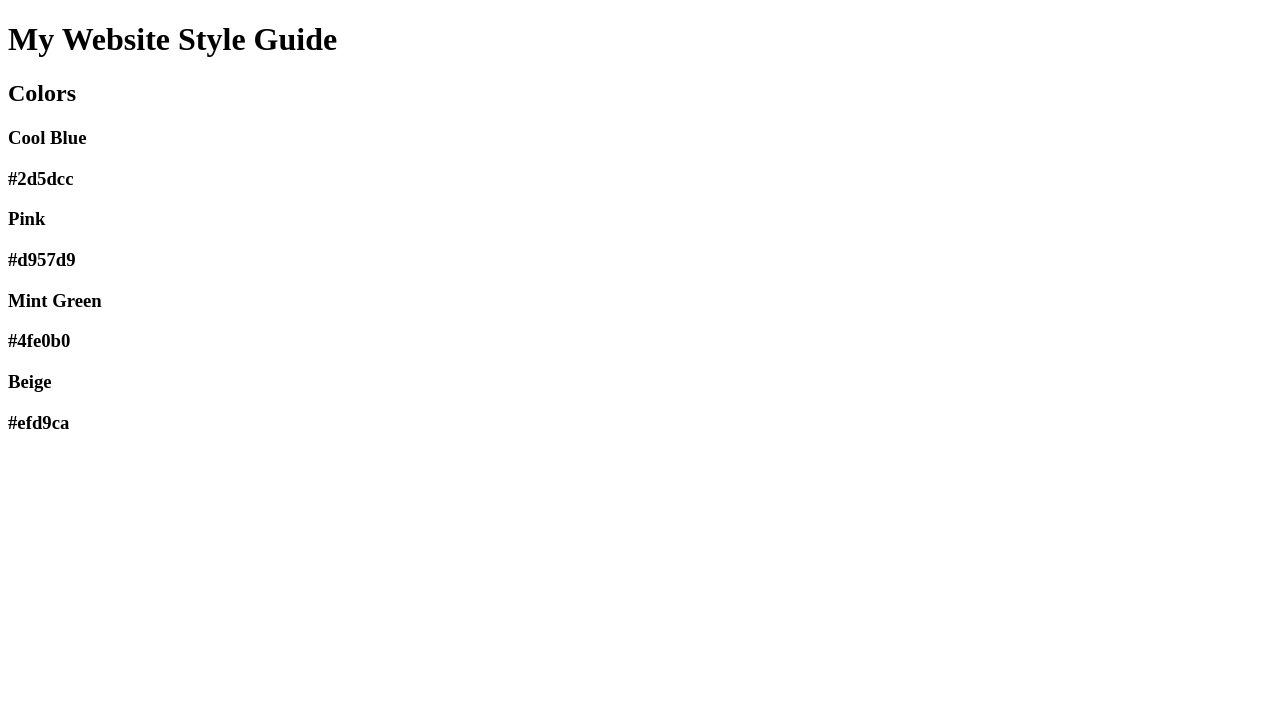
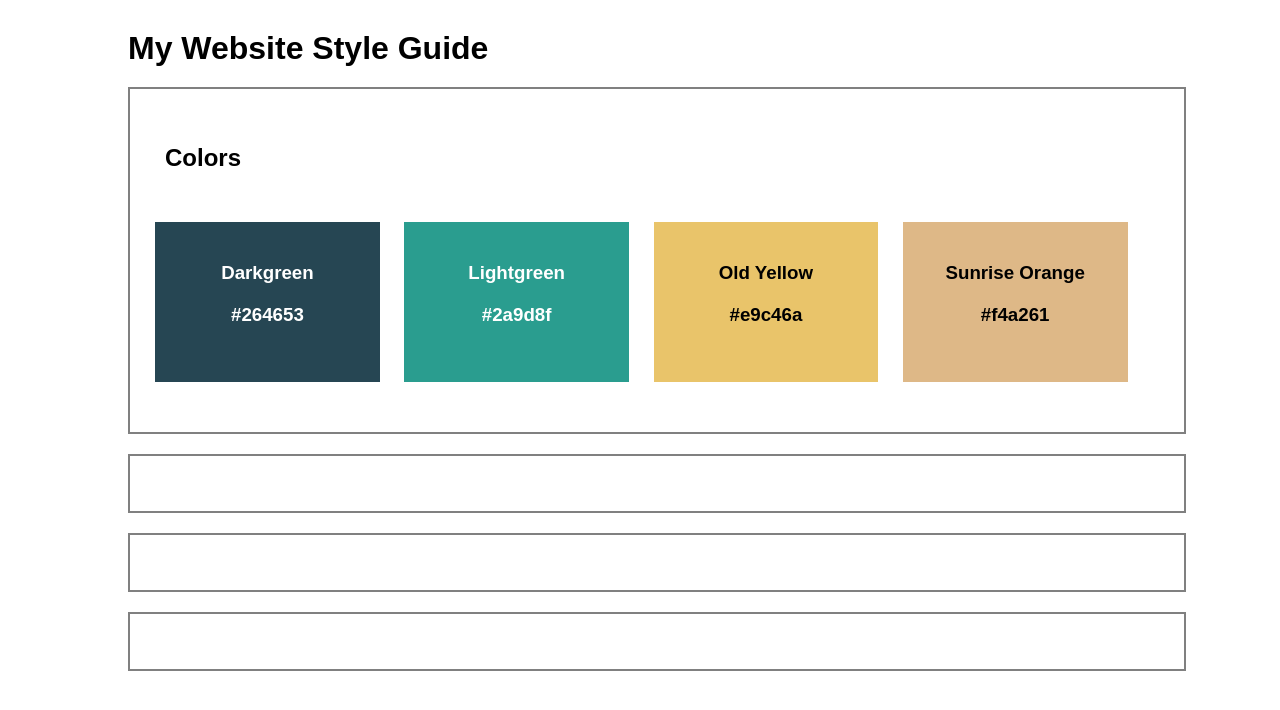
Before and after one commit to AljoschaNy/website_design_system, a plain HTML site: page index.html in a window 1280 px wide. Drawn offline with Linux system fonts and the light colour scheme.

Commit message:
Style colors section

```diff
--- a/css/styles.css
+++ b/css/styles.css
@@ -0,0 +1,68 @@
+/* Universal style */
+* {
+    margin: 0;
+    padding: 0;
+}
+
+body {
+    margin: 30px auto;
+    width: 80%;
+    font-family: sans-serif;
+}
+
+.center {
+    text-align: center;
+}
+
+section {
+    border: 2px solid gray;
+    padding: 15px 15px 40px 15px;
+    margin-bottom: 20px;
+    width: 100%;
+}
+
+.sectionTitle {
+    margin: 40px 20px;
+}
+
+.brightFont {
+    color: white;
+}
+
+.darkFont {
+    color: black;
+}
+
+/* Header */
+header {
+    padding-bottom: 20px;
+}
+
+/* Colors section */
+
+
+.colorContainer {
+    display: inline-block;
+    width: 20%;
+    text-align: center;
+    height: 100px;
+    background-color: burlywood;
+    margin: 10px;
+    padding: 30px 10px;
+}
+
+.colorContainer h3{
+    padding: 10px;
+}
+
+#firstColor {
+    background-color: #264653;
+}
+
+#secondColor {
+    background-color: #2a9d8f;
+}
+
+#thirdColor {
+    background-color: #e9c46a;
+}
--- a/index.html
+++ b/index.html
@@ -13,22 +13,22 @@
             <!-- Colors Section -->
             <section id="colorsSection">
                 <h2 class="sectionTitle">Colors</h2>
-                <div class="colorContainer center">
-                    <div id="firstColor" class="brightFont">
-                        <h3>Cool Blue</h3>
-                        <h3>#2d5dcc</h3>
+                <div class="colorsContainer">
+                    <div id="firstColor" class="colorContainer brightFont">
+                        <h3>Darkgreen</h3>
+                        <h3>#264653</h3>
                     </div>
-                    <div id="secondColor" class="darkFont">
-                        <h3>Pink</h3>
-                        <h3>#d957d9</h3>
+                    <div id="secondColor" class="colorContainer brightFont">
+                        <h3>Lightgreen</h3>
+                        <h3>#2a9d8f</h3>
                     </div>
-                    <div id="thirdColor" class="darkFont">
-                        <h3>Mint Green</h3>
-                        <h3>#4fe0b0</h3>
+                    <div id="thirdColor" class="colorContainer darkFont">
+                        <h3>Old Yellow</h3>
+                        <h3>#e9c46a</h3>
                     </div>
-                    <div id="fourthColor" class="darkFont">
-                        <h3>Beige</h3>
-                        <h3>#efd9ca</h3>
+                    <div id="fourthColor" class="colorContainer darkFont">
+                        <h3>Sunrise Orange</h3>
+                        <h3>#f4a261</h3>
                     </div>
                 </div>
             </section>
@@ -37,7 +37,7 @@
             <section id="fontsSection"></section>
 
             <!-- Text Style Section -->
-            <section id="textStyleSection"></section>
+            <section id="textStylesSection"></section>
 
             <!-- Additional Section -->
             <section id="additionalSection"></section>
```
